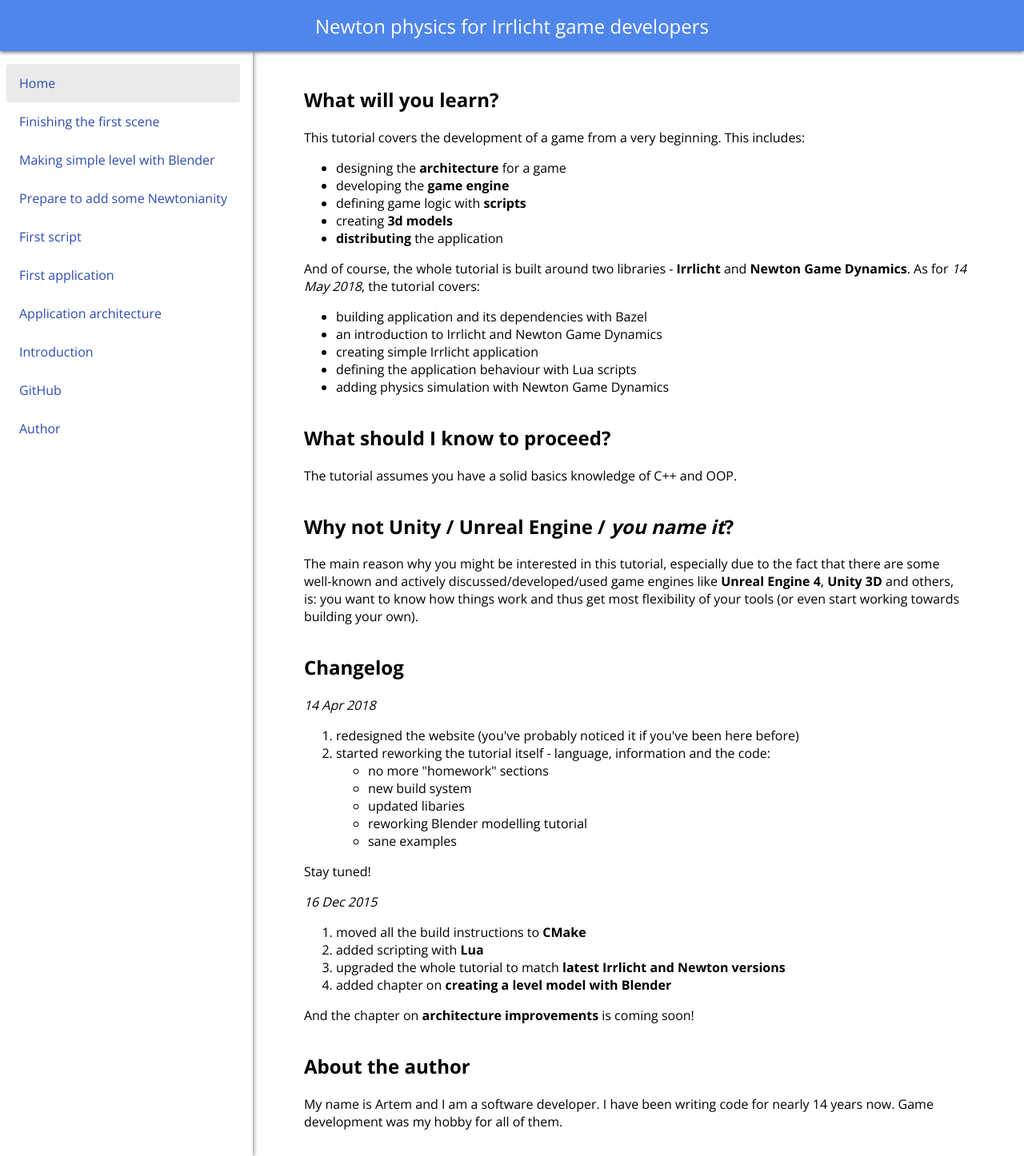
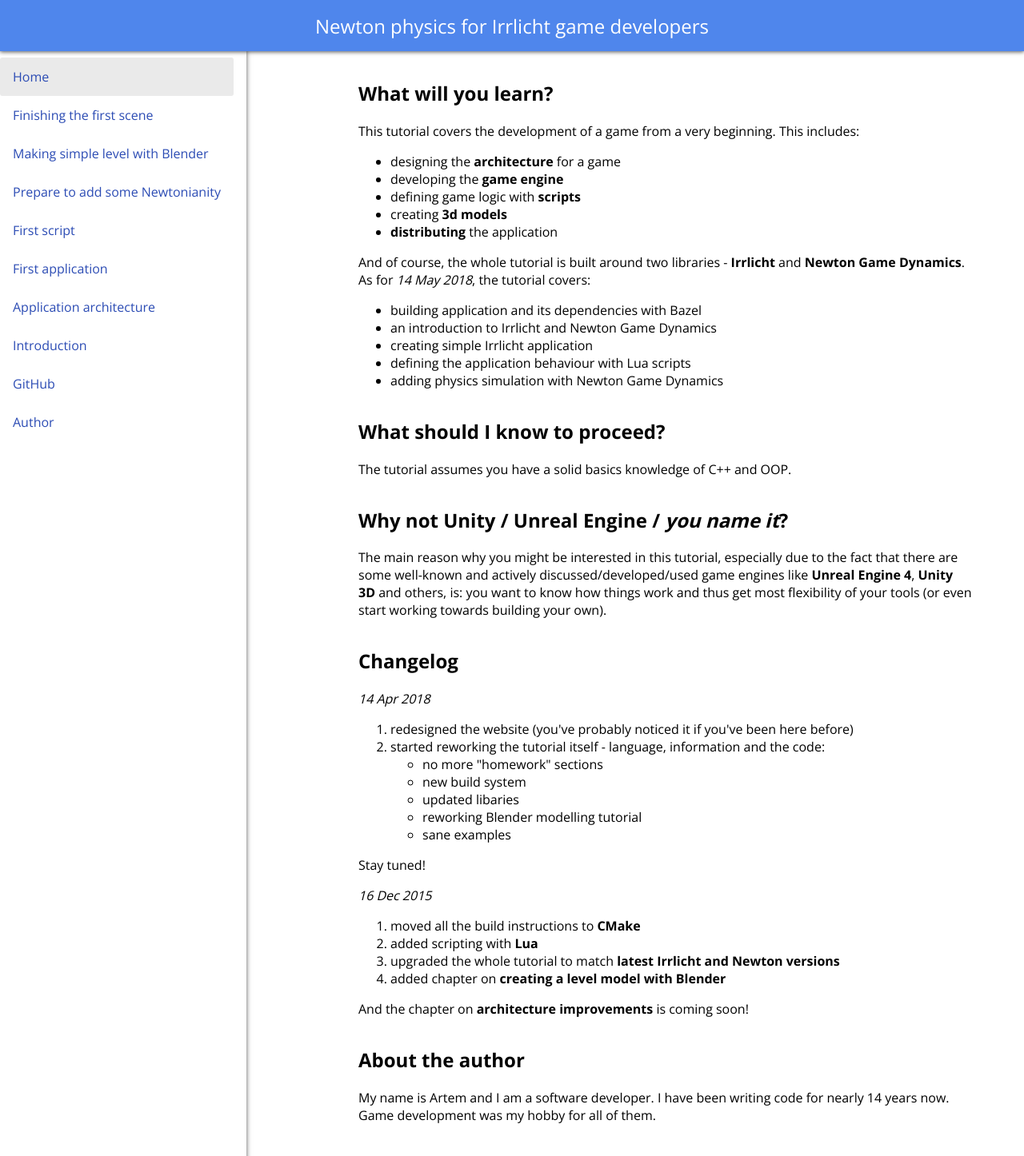
Before and after one commit to shybovycha/irrlicht-newton-tutorials, a Jekyll site: the page built from index.html, in a window 1280 px wide. Shown: the whole page at 80% size. Built offline with Jekyll 4.4.1, drawn with Linux system fonts in a browser that asks for light colours.

Commit message:
Some style changes. Might be shitty

```diff
--- a/_layouts/default.html
+++ b/_layouts/default.html
@@ -10,11 +10,11 @@
       <div class="title">{{ page.title }}</div>
     </div>
 
+    <nav class="nav">
+      {% include sidebar.html %}
+    </nav>
+
     <div class="content-wrapper">
-      <nav class="nav">
-        {% include sidebar.html %}
-      </nav>
-
       <div class="content">
         {{ content }}
       </div>
--- a/_sass/styles.scss
+++ b/_sass/styles.scss
@@ -2,8 +2,8 @@
 
 html, body {
   font-family: 'Open Sans', arial, sans-serif;
-  height: 100%;
-  overflow: hidden;
+  margin: 0;
+  padding: 0;
 }
 
 a {
@@ -60,6 +60,7 @@
   background: #4F86EC;
   color: white;
   box-shadow: #555 0px 1px 5px;
+  z-index: 100;
 
   .nav-toggle {
     display: none;
@@ -74,9 +75,11 @@
 
 .content-wrapper {
   display: flex;
-  margin-top: $header-height;
-  height: calc(100% - 4em);;
-}
+  top: $header-height;
+  left: 30%;
+  width: 70%;
+  position: relative;
+  z-index: 10;
 
   .content {
     display: flex;
@@ -89,6 +92,7 @@
     img {
       display: flex;
       max-width: 100%;
+    }
   }
 }
 
@@ -120,11 +124,15 @@
   display: flex;
   flex-direction: column;
   background: white;
+  box-shadow: #555 0px 0px 6px;
   padding: 1rem;
-  box-shadow: #555 0px 0px 6px;
   margin-top: -0.5em;
   margin-left: -1em;
   max-width: 30%;
+  position: fixed;
+  height: 100%;
+  top: $header-height;
+  z-index: 20;
 
   a {
     display: flex;
@@ -140,8 +148,13 @@
 }
 
 @media only screen and (max-width: 850px) {
+  .content-wrapper {
+    left: 0;
+    width: 100%;
+
     .content {
       padding: 0.2em 0.8em;
+    }
   }
 
   .header {
```
Lines whose indentation alone changed are shown as unchanged.
